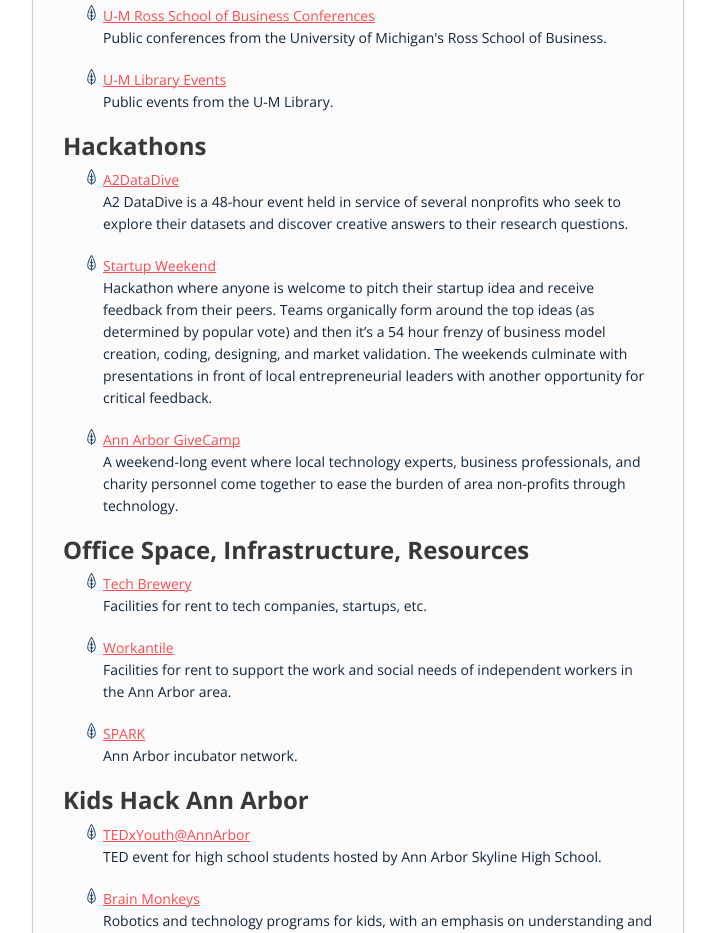
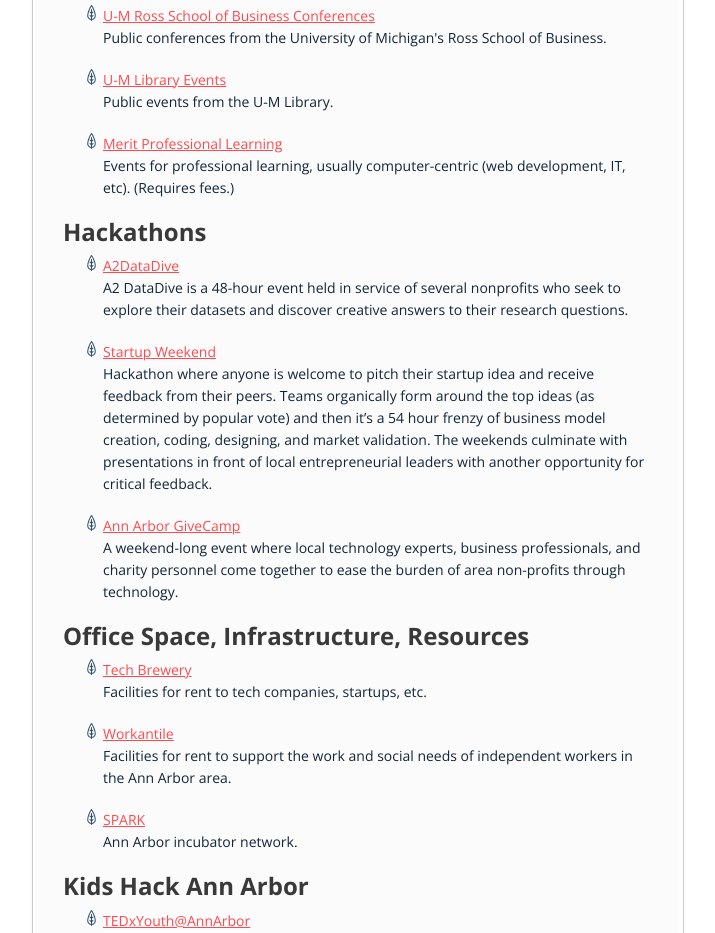
Before and after one commit to jshwlkr/hacka2, a plain HTML site: page index.html in a window 1280 px wide. Shown: the part 5300-6233 px from the top of the page, without its empty margins (283-998 px from the left). Drawn offline with nearby package versions, Linux system fonts and the light colour scheme.

Commit message:
added @meritnetwork events

```diff
--- a/index.html
+++ b/index.html
@@ -296,6 +296,11 @@
                 <li>
                     <a href="http://www.lib.umich.edu/events">U-M Library Events</a>
                     <p>Public events from the U-M Library.</p>
+                </li>
+                <li>
+                    <a href="http://merit.edu/learning/">Merit Professional Learning</a>
+                    <p>Events for professional learning, usually computer-centric (web development, IT, etc). (Requires fees.)</p>
+                </li>
             </ul>
             <h2>Hackathons</h2>
             <ul>
```
